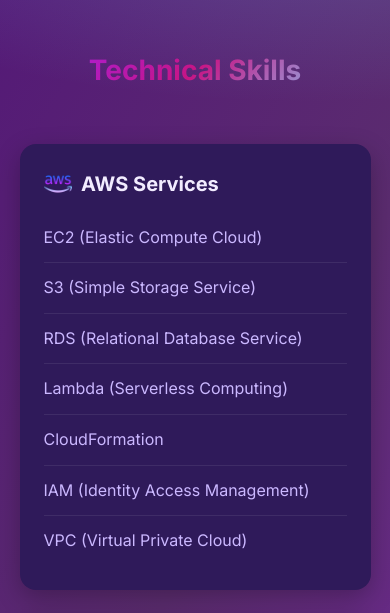
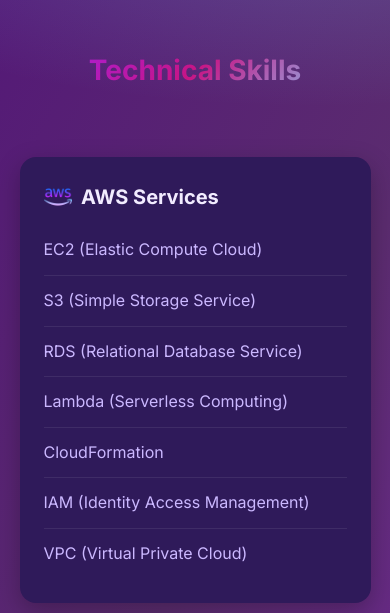
Before and after one commit to kiran7028/kiran7028.github.io, a plain HTML site: page index.html in a window 390 px wide. Shown: the part 1270-1883 px from the top of the page. Drawn offline with Linux system fonts and the light colour scheme.

Commit message:
Update skills grid to match projects grid layout (responsive auto-fit)

```diff
--- a/src/css/main.css
+++ b/src/css/main.css
@@ -272,9 +272,9 @@ body {
 /* Skills Panels */
 .skills-panels {
     display: grid;
-    grid-template-columns: repeat(3, minmax(0, 1fr));
-    gap: 1.5rem;
-    margin-top: 1.2rem;
+    grid-template-columns: repeat(auto-fit, minmax(280px, 1fr));
+    gap: 2rem;
+    margin-top: 2rem;
 }
 
 .skill-panel {
```
